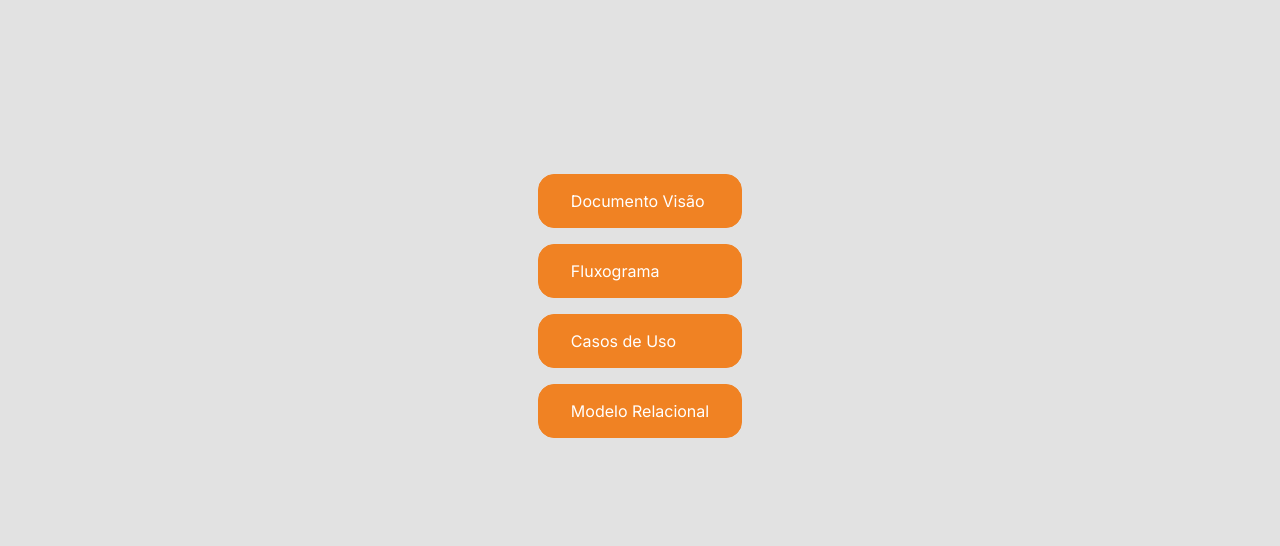
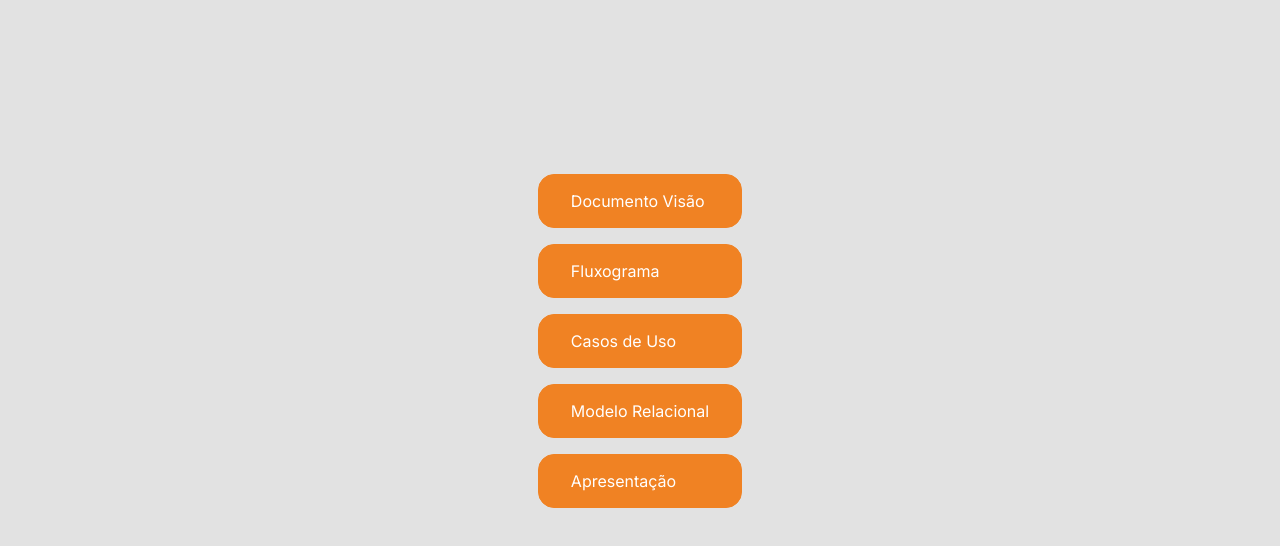
Before and after one commit to devsamuelsouza/portfolioextencao, a plain HTML site: page pages/documentos.html in a window 1280 px wide. Shown: the part 86-632 px from the top of the page. Drawn offline with Linux system fonts and the light colour scheme.

Commit message:
:wrench: add video

```diff
--- a/pages/documentos.html
+++ b/pages/documentos.html
@@ -27,6 +27,7 @@
         <a class="links" href="../assets/img/Fluxograma.jpg">Fluxograma</a>
         <a class="links" href="../assets/img/Caso de uso.jpg">Casos de Uso</a>
         <a class="links" href="https://dbdiagram.io/d/Projeto-Extencao-6883dc85cca18e685cccaf29" target="_blank" rel="noopener noreferrer">Modelo Relacional</a>
+        <a class="links" href="https://drive.google.com/file/d/156jPARSnWH931b30OX1gaSzrHBMlNyaE/view?usp=drive_link" target="_blank" rel="noopener noreferrer">Apresentação</a>
     </main>
 
 </body>
```
